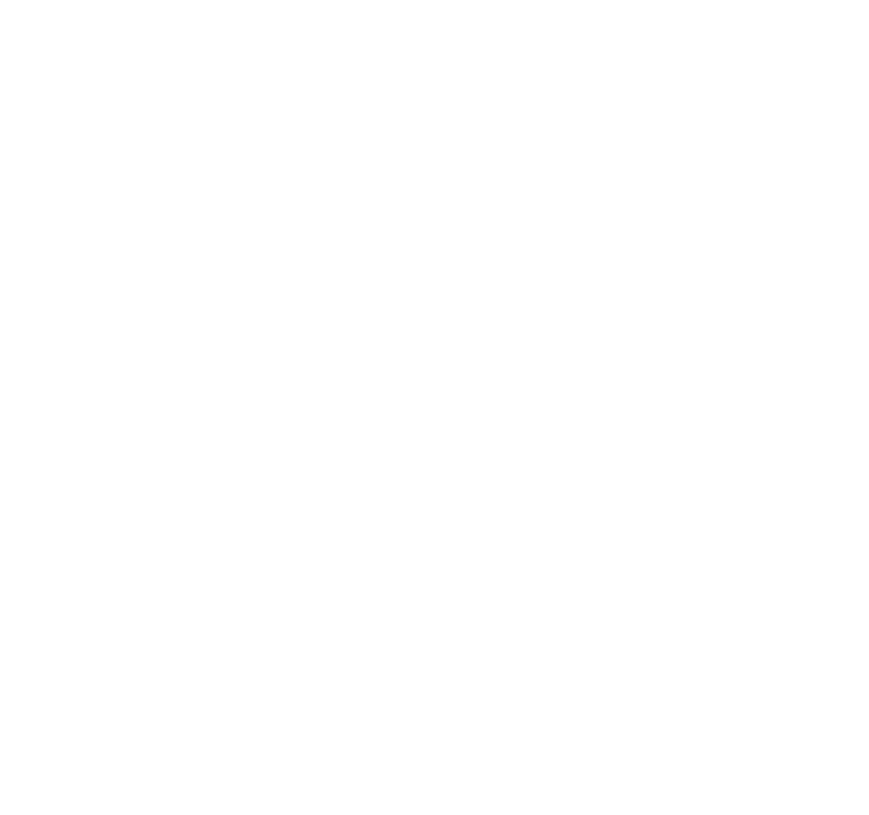
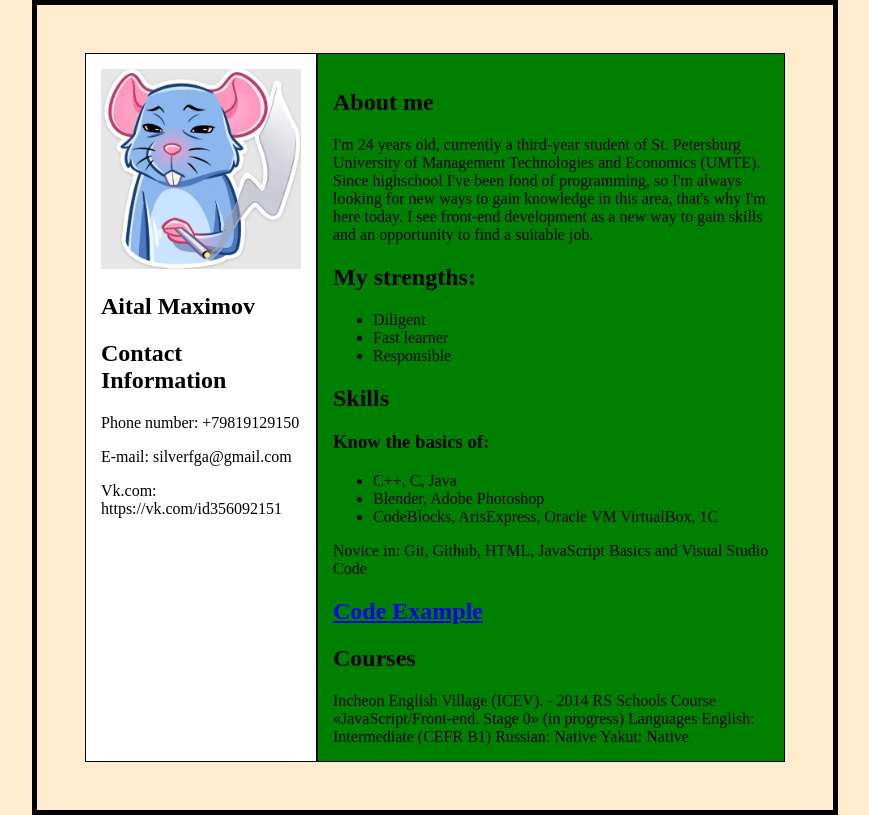
Before and after one commit to IronRavencrest/rsschool-cv, a plain HTML site: page index.html in a window 1280 px wide. Shown: the whole page, without its empty margins (205-1074 px from the left). Drawn offline with Linux system fonts and the light colour scheme.

Commit message:
feat: add cv ver 0.1

```diff
--- a/index.html
+++ b/index.html
@@ -2,11 +2,57 @@
 <html lang="en">
 <head>
     <meta charset="UTF-8">
-    <meta http-equiv="X-UA-Compatible" content="IE=edge">
-    <meta name="viewport" content="width=device-width, initial-scale=1.0">
     <title>Document</title>
+    <link rel="stylesheet" href="style.css">
 </head>
 <body>
+<section class="me">
+    <img src="111.png" alt="Aital Maximov" class="image">
+    <h1>Aital Maximov</h1>
+    <h2>Contact Information</h2>
+    <p>Phone number: +79819129150</p>
+    <p>E-mail: silverfga@gmail.com</p>
+    <p>Vk.com: https://vk.com/id356092151</p>
+
+</section>
+
+
+
+<section class="me2">
+    <h2>About me</h2>
+    <p>I'm 24 years old, currently a third-year student of St. Petersburg University of Management Technologies and Economics (UMTE). Since highschool I've been fond of programming, so I'm always looking for new ways to gain knowledge in this area, that's why I'm here today. I see front-end development as a new way to gain skills and an opportunity to find a suitable job.</p>
+    <p></p>
+    <p></p>
+    <h2>My strengths:</h2>
+    <ul>
+        <li>Diligent</li>
+        <li>Fast learner</li>
+        <li>Responsible</li>
+    </ul>
+
+    <h2>Skills</h2>
+    <h3>Know the basics of:</h3>
+    <ul>
+        <li>C++, C, Java</li>
+        <li>Blender, Adobe Photoshop</li>
+        <li>CodeBlocks, ArisExpress, Oracle VM VirtualBox, 1C</li>
+    </ul>
+
+
+    Novice in:
+    Git, Github, HTML, JavaScript Basics and Visual Studio Code
+
+    <h2><a href="example.html">Code Example</a></h2>
+    <h2>Courses</h2>
+    Incheon English Village (ICEV). - 2014
+    RS Schools Course «JavaScript/Front-end. Stage 0» (in progress)
+
+    Languages
+    English: Intermediate (CEFR B1)
+    Russian: Native
+    Yakut: Native
+</section>
+
 
 </body>
 </html>
--- a/style.css
+++ b/style.css
@@ -1,4 +1,33 @@
 body
 {
-    background-color: aquamarine;
+    background: blanchedalmond;
+    max-width: 700px;
+    min-width: 600px;
+    margin: 0 auto;
+    display: flex;
+    padding: 3rem;
+    border: 5px solid black;
 }
+
+.me
+{
+    width: 250px;
+    padding: 15px;
+    background: white;
+    float: left;
+    border: 1px solid black;
+}
+
+.me2
+{
+    width: 700px;
+    padding: 15px;
+    background: green;
+    float: right;
+    border: 1px solid black;
+}
+
+.image
+{
+    width: 200px;
+}
```
Also changed, not shown: example.html (added, +25 -0 lines), 111.PNG (added), 1 other file.
